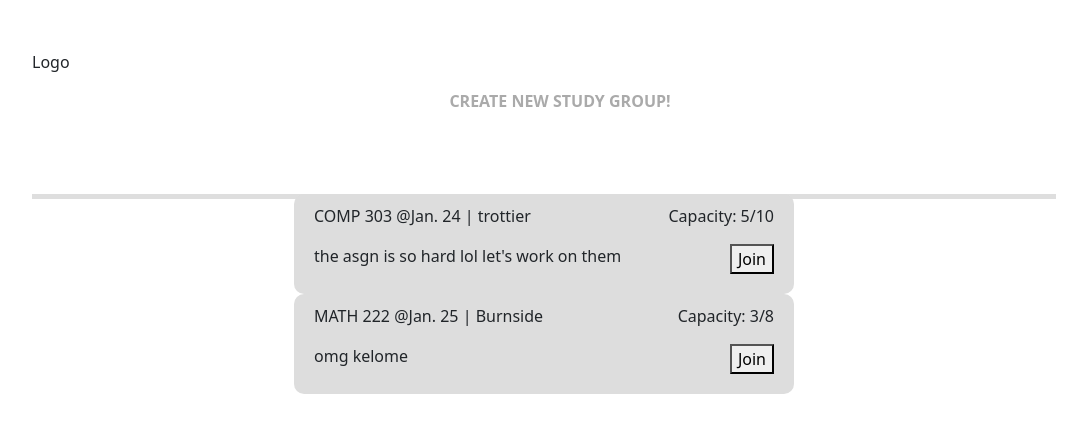
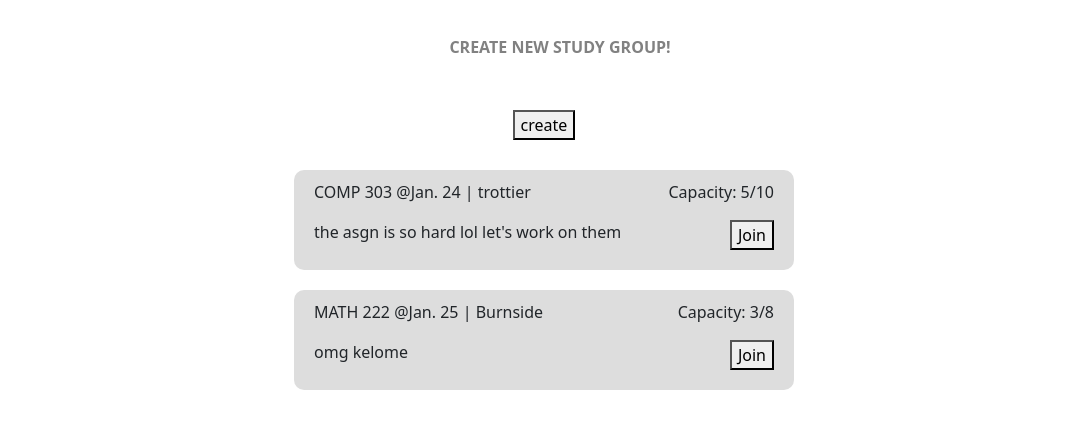
Before and after one commit to yoyopyeah/-trotter_squad, a Flask app: page / in a window 1280 px wide. Shown: the top 433 px of the page, without its empty margins (96-1183 px from the left). Run offline with Flask 2, Linux system fonts and the light colour scheme; some libraries are stand-ins or nearby versions.

Commit message:
Add new study group form

```diff
--- a/static/app.js
+++ b/static/app.js
@@ -22,10 +22,16 @@ const app = Vue.createApp({
               joined: 3,
               open: true,
             }
-        ]
-
+        ],
+        form: {
+          isCreating: false,
+          course: "",
+          description: "",
+          time: "",
+          location: "",
+          capacity: 0,
+        }
     }
-
   },
   methods: {
     newJoin(group) {
@@ -35,6 +41,24 @@ const app = Vue.createApp({
       } else {
         window.alert("Sorry! Study group capacity reached!")
       }
+    },
+    createGroup(target) {
+      console.log("in create")
+      target.isCreating = true;
+    },
+    submitForm(form) {
+      form.isCreating = false
+      this.groups.push(
+        {
+          course: form.course,
+          description: form.description,
+          time: form.time,
+          location: form.location,
+          capacity: form.capacity,
+          joined: 0,
+          open: true,
+        }
+      )
     }
   },
 })
--- a/static/style.css
+++ b/static/style.css
@@ -5,13 +5,31 @@ body {
 
 
 /* navbar */
+#navbar {
+  width: 80%;
+  margin: 0 auto;
+  background: #fff;
+  padding: 50px 0;
+  box-shadow: 0px 2px 0px #dedede;
+  text-align: center;
+}
+
+#id {
+  text-align: left;
+  float:left;
+}
+
+#new-group{
+  text-align: right;
+  float:right;
+}
 
 nav {
   width: 80%;
   margin: 0 auto;
   background: #fff;
-  padding: 50px 0;
-  box-shadow: 0px 5px 0px #dedede;
+  padding: 20px 0;
+  /* box-shadow: 0px 5px 0px #dedede; */
 }
 nav ul {
   list-style: none;
@@ -24,7 +42,7 @@ nav ul li a {
   display: block;
   padding: 15px;
   text-decoration: none;
-  color: #aaa;
+  color: rgb(129, 129, 129);
   font-weight: 800;
   text-transform: uppercase;
   margin: 0 10px;
@@ -35,7 +53,7 @@ nav ul li a:before {
   transition: all .5s;
 }
 nav ul li a:hover {
-  color: #555;
+  color: rgb(61, 61, 61);
 }
 
 nav.shift ul li a {
@@ -75,7 +93,7 @@ nav.shift ul li a:hover:after {
   width: 100%;
   display: flex;
   /* flex-direction: column; */
-  /* align-content: center; */
+  align-content: center;
   justify-content: center;
   margin: 0 auto;
 }
@@ -88,10 +106,27 @@ nav.shift ul li a:hover:after {
   align-content: center;
 }
 
-/* flex */
+
+/* Create form */
+.create-group {
+  width: 100%;
+  margin-bottom: 30px;
+  text-align: center;
+}
+
+form {
+  width: 100%;
+  padding: 10px 0;
+  background-color: #ffeb9a;
+  border-radius: 10px;
+}
+
+
+/* study group list */
 .entry {
   width: 100%;
   margin: 0 auto;
+  margin-bottom: 20px;
   padding: 10px 0;
   text-align: center;
   background: #ddd;
--- a/templates/base.html
+++ b/templates/base.html
@@ -12,21 +12,32 @@
 </head>
 <body>
     <!-- <h1>Study Group Organizer</h1> -->
+    <!-- <div id="navbar">
+        <div id="logo">Logo</div>
+        <div id="new-group">
+            <a href="#">Create new Study Group!</a>
+        </div>
+    </div> -->
+
     <nav class="shift">
-        <div class="logo">
-          Logo
-        </div>
         <ul>
-            <li><a href="#">Create new Study Group!</a></li>
+            <!-- <li>
+                Logo
+            </li> -->
+            <li>
+                <a href="#">Create new Study Group!</a>
+                <!-- <button @click="createGroup(create)">create</button> -->
+
+            </li>
         </ul>
     </nav>
 
     <div class="container">
         <!-- <div class="col-6 mx-auto mt-5"> -->
 
-            {% block content %}
+        {% block content %}
 
-            {% endblock %}
+        {% endblock %}
         <!-- </div> -->
     </div>
 
--- a/templates/index.html
+++ b/templates/index.html
@@ -3,6 +3,49 @@
 {% block content %}
 
 <div id="app">
+    <div class="create-group">
+        <button @click="createGroup(form)" v-show="!form.isCreating">
+            create
+        </button>
+
+        <form v-show="form.isCreating">
+            <p>${ form.course }</p>
+            <div class="field">
+                <label class="label">Course</label>
+                <div class="control">
+                    <input class="input" type="text" v-model="form.course" />
+                </div>
+            </div>
+            <div class="field">
+                <label class="label">Description</label>
+                <div class="control">
+                    <input class="input" type="text" v-model="form.description" />
+                </div>
+            </div>
+            <div class="field">
+                <label class="label">Date & Time</label>
+                <div class="control">
+                    <input class="input" type="text" v-model="form.time" />
+                </div>
+            </div>
+            <div class="field">
+                <label class="label">Location</label>
+                <div class="control">
+                    <input class="input" type="text" v-model="form.location" />
+                </div>
+            </div>
+            <div class="field">
+                <label class="label">Capacity</label>
+                <div class="control">
+                    <input class="input" type="text" v-model="form.capacity" />
+                </div>
+            </div>
+
+            <button id="submit" @click="submitForm(form)">Submit</button>
+        </form>
+    </div>
+
+
     <div class="entry" v-for="group in groups" v-show="group.open">
         <!-- <div class="content" v-show="group.open"> -->
             <div class="info">
```
